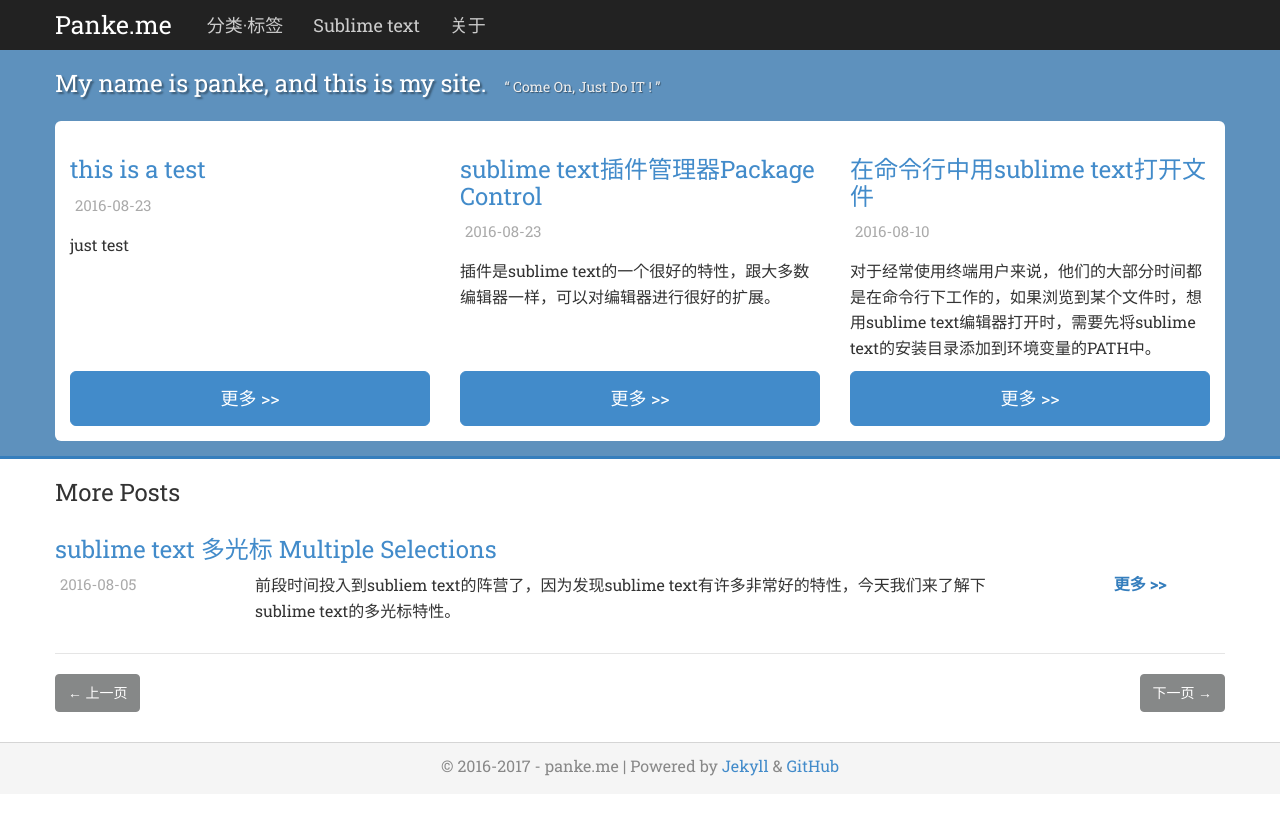
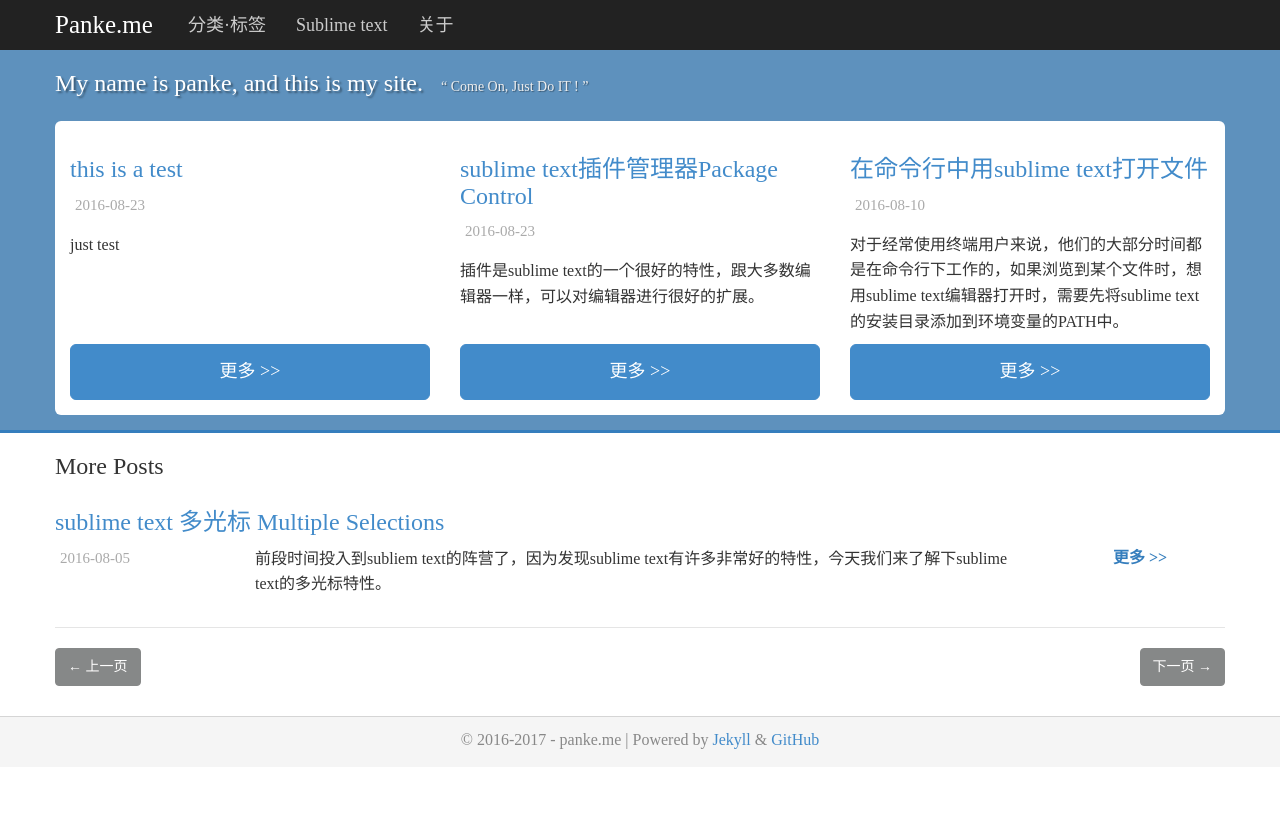
Before and after one commit to xiajingchuan/xiajingchuan.github.io, a Jekyll site: the page built from index.html, in a window 1280 px wide. Shown: the top 815 px of the page. Built offline with Jekyll 4.4.1, drawn with Linux system fonts in a browser that asks for light colours; some web fonts are replaced; the list of posts is cut into pages by our own code.

Commit message:
change the font

```diff
--- a/_includes/header.html
+++ b/_includes/header.html
@@ -14,7 +14,8 @@
         <![endif]-->
 
         <link rel="shortcut icon" type="image/png" href="/favicon.ico"/>
-        <link href='http://fonts.googleapis.com/css?family=Source+Code+Pro|Roboto+Slab' rel='stylesheet' type='text/css'>
+        <!--<link href='http://fonts.googleapis.com/css?family=Source+Code+Pro|Roboto+Slab' rel='stylesheet' type='text/css'>-->
+        <link href='http://fonts.useso.com/css?family=Source+Code+Pro|Roboto+Slab' rel='stylesheet' type='text/css'>
         <link href="/stylesheets/bootstrap.min.css" rel="stylesheet" />
         <link href="/stylesheets/syntax-dark.css" rel="stylesheet" />
         <link href="/stylesheets/main.css" rel="stylesheet"/>
```
